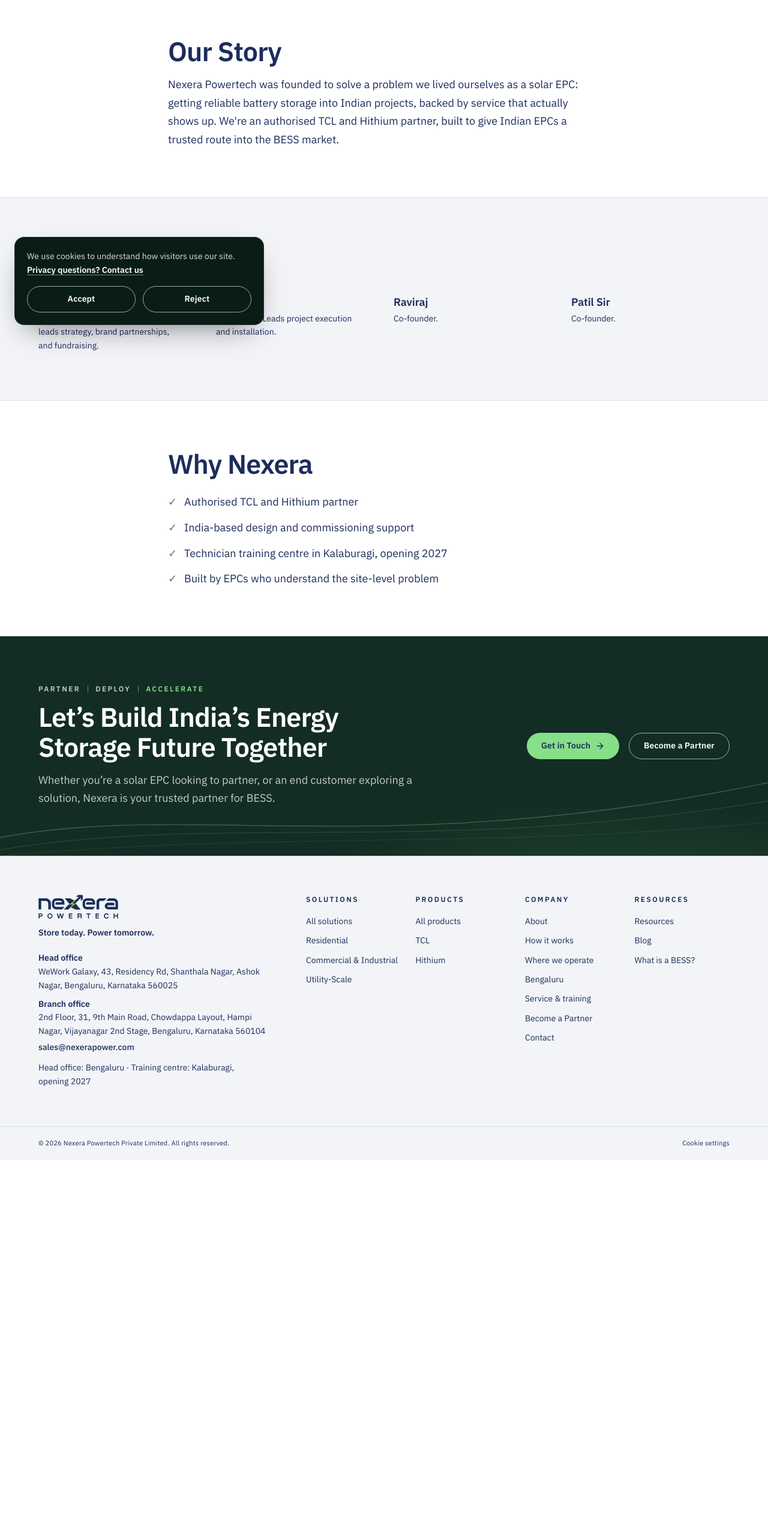
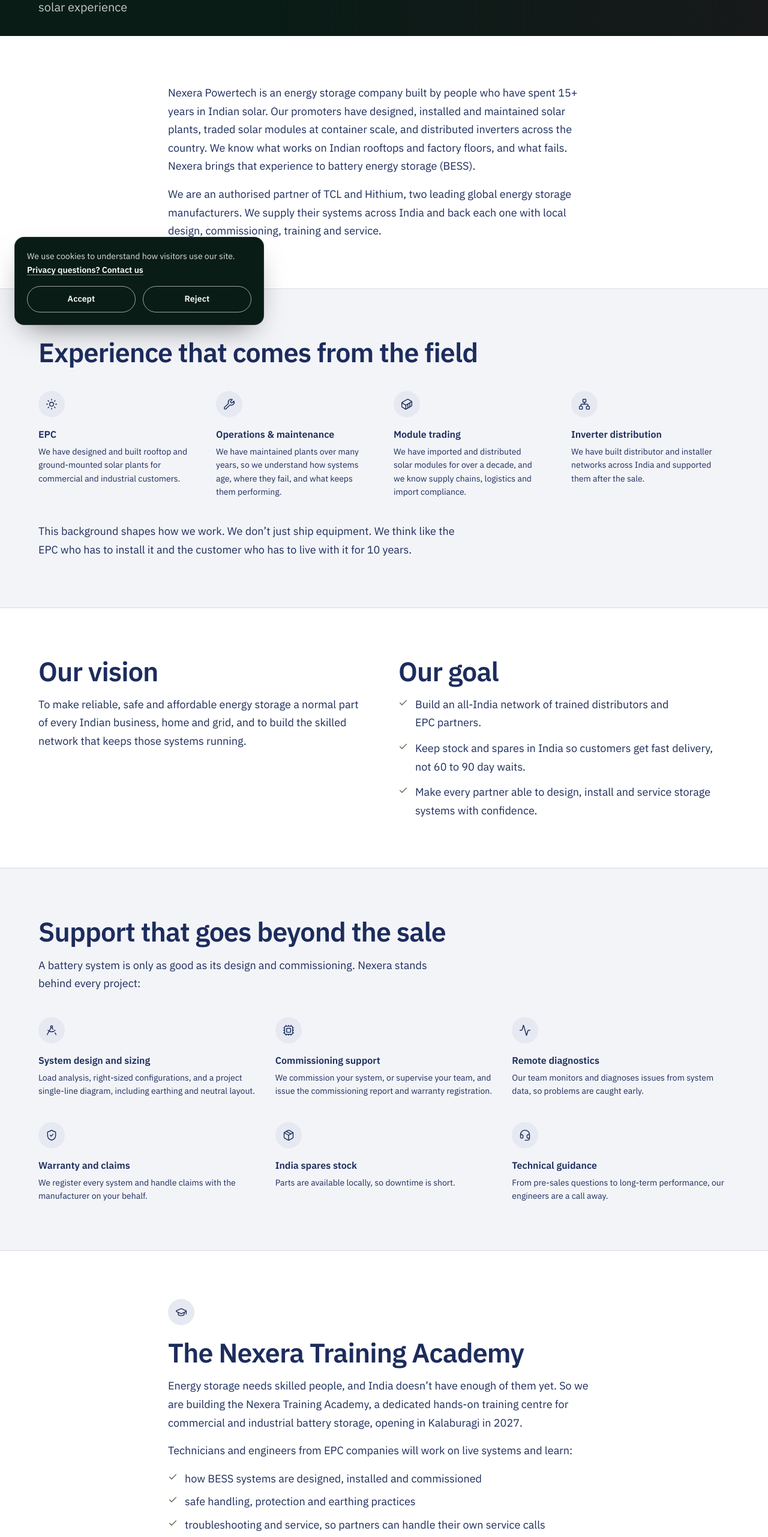
Before and after one commit to Soujanya-patil/Nexera, a React (Vite) app: page /about in a window 1280 px wide. Shown: the part 234-2797 px from the top of the page at 60% size. Before the commit the page ends 2168 px from the top, so only its background shows below. Built offline with nearby package versions, Linux system fonts and the light colour scheme.

Commit message:
Step 9 About page from the director's copy: field experience, vision and goal, support, Nexera Training Academy (Kalaburagi 2027), leadership cards, where we are, Work with us; hash links land on sections of pages still loading

```diff
--- a/src/pages/About.jsx
+++ b/src/pages/About.jsx
@@ -1,21 +1,68 @@
 import { useRef } from "react";
+import { Check, Container, Cpu, DraftingCompass, GraduationCap, Headset, Network, Package, ShieldCheck, Sun, Wrench, Activity } from "lucide-react";
 import PageHeader from "../components/PageHeader";
-import HomeCta from "../components/HomeCta";
+import MagneticButton from "../components/ui/MagneticButton";
+import { ArrowLink } from "../components/solutions/Interactive";
+import { FeatureGrid } from "../components/solutions/SolutionBlocks";
+import { ADDRESS, BRANCH_ADDRESS } from "../data/business";
 import { useScrollReveal } from "../lib/scrollReveal";
 
-const leaders = [
-  { name: "Ankit Jain", role: "Co-founder. 15+ years in solar EPC, leads strategy, brand partnerships, and fundraising." },
-  { name: "Narendra", role: "Co-founder. Leads project execution and installation." },
-  { name: "Raviraj", role: "Co-founder." },
-  { name: "Patil Sir", role: "Co-founder." },
+// The director's "About Section", as written (Step 9). No projects or MW figures, no team photos.
+const FIELD = [
+  { icon: Sun, title: "EPC", text: "We have designed and built rooftop and ground-mounted solar plants for commercial and industrial customers." },
+  {
+    icon: Wrench,
+    title: "Operations & maintenance",
+    text: "We have maintained plants over many years, so we understand how systems age, where they fail, and what keeps them performing.",
+  },
+  {
+    icon: Container,
+    title: "Module trading",
+    text: "We have imported and distributed solar modules for over a decade, and we know supply chains, logistics and import compliance.",
+  },
+  { icon: Network, title: "Inverter distribution", text: "We have built distributor and installer networks across India and supported them after the sale." },
 ];
 
-const why = [
-  "Authorised TCL and Hithium partner",
-  "India-based design and commissioning support",
-  "Technician training centre in Kalaburagi, opening 2027",
-  "Built by EPCs who understand the site-level problem",
+const GOALS = [
+  "Build an all-India network of trained distributors and EPC partners.",
+  "Keep stock and spares in India so customers get fast delivery, not 60 to 90 day waits.",
+  "Make every partner able to design, install and service storage systems with confidence.",
 ];
+
+const SUPPORT = [
+  {
+    icon: DraftingCompass,
+    title: "System design and sizing",
+    text: "Load analysis, right-sized configurations, and a project single-line diagram, including earthing and neutral layout.",
+  },
+  {
+    icon: Cpu,
+    title: "Commissioning support",
+    text: "We commission your system, or supervise your team, and issue the commissioning report and warranty registration.",
+  },
+  { icon: Activity, title: "Remote diagnostics", text: "Our team monitors and diagnoses issues from system data, so problems are caught early." },
+  { icon: ShieldCheck, title: "Warranty and claims", text: "We register every system and handle claims with the manufacturer on your behalf." },
+  { icon: Package, title: "India spares stock", text: "Parts are available locally, so downtime is short." },
+  { icon: Headset, title: "Technical guidance", text: "From pre-sales questions to long-term performance, our engineers are a call away." },
+];
+
+const ACADEMY = [
+  "how BESS systems are designed, installed and commissioned",
+  "safe handling, protection and earthing practices",
+  "troubleshooting and service, so partners can handle their own service calls",
+  "certification, so every installer works to one standard",
+];
+
+// Leadership: simple cards, no photos, in the order given. Raviraj's role is to be confirmed, so none is shown.
+const LEADERS = [
+  { name: "Ankit Jain", role: "Co-founder" },
+  { name: "Narendra", role: "Co-founder" },
+  { name: "Siddhant S Patil", role: "Co-founder" },
+  { name: "Raviraj" },
+];
+
+const H2 = "text-h2 font-semibold text-ink";
+const BODY = "mt-heading max-w-measure text-body text-copy";
 
 export default function About() {
   // The site's scroll reveal: headings rise from their masks, copy and cards fade up (lib/scrollReveal).
@@ -26,51 +73,169 @@ export default function About() {
       <PageHeader
         eyebrow="About Us"
         crumb="About"
-        title="Built by an EPC, for EPCs"
+        title="About Nexera Powertech"
+        subtitle="Powering India’s energy storage future, backed by 15 years of hands-on solar experience"
       />
 
       <section className="bg-white">
         <div className="mx-auto max-w-3xl px-6 py-section">
-          <h2 data-sr="heading" className="text-h2 font-semibold text-ink">Our Story</h2>
-          <p data-sr className="mt-heading max-w-measure text-body text-copy">
-            Nexera Powertech was founded to solve a problem we lived ourselves as a
-            solar EPC: getting reliable battery storage into Indian projects, backed
-            by service that actually shows up. We're an authorised TCL and Hithium
-            partner, built to give Indian EPCs a trusted route into the BESS market.
+          <p data-sr className="max-w-measure text-body text-copy">
+            Nexera Powertech is an energy storage company built by people who have spent 15+ years in Indian solar. Our promoters have
+            designed, installed and maintained solar plants, traded solar modules at container scale, and distributed inverters across the
+            country. We know what works on Indian rooftops and factory floors, and what fails. Nexera brings that experience to battery
+            energy storage (BESS).
+          </p>
+          <p data-sr className="mt-4 max-w-measure text-body text-copy">
+            We are an authorised partner of TCL and Hithium, two leading global energy storage manufacturers. We supply their systems across
+            India and back each one with local design, commissioning, training and service.
           </p>
         </div>
       </section>
 
       <section className="bg-paper border-y border-line">
         <div className="container-site py-section">
-          <h2 data-sr="heading" className="text-h2 font-semibold text-ink">Leadership Team</h2>
-          <div className="mt-8 grid sm:grid-cols-2 md:grid-cols-4 gap-8">
-            {leaders.map((l) => (
-              <div key={l.name} data-sr>
-                <p className="text-h4 font-semibold text-ink">{l.name}</p>
-                <p className="mt-1 text-small text-copy">{l.role}</p>
-              </div>
-            ))}
+          <h2 data-sr="heading" className={H2}>
+            Experience that comes from the field
+          </h2>
+          <FeatureGrid columns={4} className="mt-10" items={FIELD} />
+          <p data-sr className="mt-10 max-w-measure text-body text-copy">
+            This background shapes how we work. We don&rsquo;t just ship equipment. We think like the EPC who has to install it and the
+            customer who has to live with it for 10 years.
+          </p>
+        </div>
+      </section>
+
+      <section className="bg-white">
+        <div className="container-site grid gap-12 py-section md:grid-cols-2">
+          <div>
+            <h2 data-sr="heading" className={H2}>
+              Our vision
+            </h2>
+            <p data-sr className={BODY}>
+              To make reliable, safe and affordable energy storage a normal part of every Indian business, home and grid, and to build the
+              skilled network that keeps those systems running.
+            </p>
           </div>
+          <div>
+            <h2 data-sr="heading" className={H2}>
+              Our goal
+            </h2>
+            <ul data-sr className="mt-heading space-y-3 text-body text-copy">
+              {GOALS.map((g) => (
+                <li key={g} className="flex gap-3">
+                  <Check aria-hidden="true" className="mt-1 h-4 w-4 shrink-0 text-label" strokeWidth={2.4} />
+                  {g}
+                </li>
+              ))}
+            </ul>
+          </div>
+        </div>
+      </section>
+
+      <section className="bg-paper border-y border-line">
+        <div className="container-site py-section">
+          <h2 data-sr="heading" className={H2}>
+            Support that goes beyond the sale
+          </h2>
+          <p data-sr className={BODY}>
+            A battery system is only as good as its design and commissioning. Nexera stands behind every project:
+          </p>
+          <FeatureGrid columns={3} className="mt-10" items={SUPPORT} />
         </div>
       </section>
 
       <section className="bg-white">
         <div className="mx-auto max-w-3xl px-6 py-section">
-          <h2 data-sr="heading" className="text-h2 font-semibold text-ink">Why Nexera</h2>
-          <ul className="mt-6 space-y-3">
-            {why.map((w) => (
-              <li key={w} data-sr className="flex gap-3 text-body text-copy">
-                <span className="text-label">✓</span>
-                {w}
+          <span data-sr aria-hidden="true" className="grid h-11 w-11 place-items-center rounded-full bg-ice text-ink">
+            <GraduationCap className="h-5 w-5" strokeWidth={1.7} />
+          </span>
+          <h2 data-sr="heading" className={`mt-5 ${H2}`}>
+            The Nexera Training Academy
+          </h2>
+          <p data-sr className={BODY}>
+            Energy storage needs skilled people, and India doesn&rsquo;t have enough of them yet. So we are building the Nexera Training
+            Academy, a dedicated hands-on training centre for commercial and industrial battery storage, opening in Kalaburagi in 2027.
+          </p>
+          <p data-sr className="mt-4 max-w-measure text-body text-copy">
+            Technicians and engineers from EPC companies will work on live systems and learn:
+          </p>
+          <ul data-sr className="mt-4 space-y-2 text-body text-copy">
+            {ACADEMY.map((a) => (
+              <li key={a} className="flex gap-3">
+                <Check aria-hidden="true" className="mt-1 h-4 w-4 shrink-0 text-label" strokeWidth={2.4} />
+                {a}
               </li>
             ))}
           </ul>
+          <p data-sr className="mt-6 max-w-measure text-body text-copy">
+            Nexera-certified installers deliver better projects, protect warranties, and give customers confidence.
+          </p>
         </div>
       </section>
 
-      {/* The shared closing band (as on the partner pages, the blog and resources). */}
-      <HomeCta contactTo="/#contact" />
+      <section className="bg-paper border-y border-line">
+        <div className="container-site grid gap-12 py-section md:grid-cols-2">
+          <div>
+            <h2 data-sr="heading" className={H2}>
+              Leadership
+            </h2>
+            <ul data-sr className="mt-8 grid gap-4 sm:grid-cols-2">
+              {LEADERS.map((l) => (
+                <li key={l.name} className="rounded-card border border-line bg-white p-6">
+                  <p className="text-h4 font-semibold text-ink">{l.name}</p>
+                  {l.role && <p className="mt-1 text-small text-copy">{l.role}</p>}
+                </li>
+              ))}
+            </ul>
+          </div>
+          <div>
+            <h2 data-sr="heading" className={H2}>
+              Where we are
+            </h2>
+            <dl data-sr className="mt-8 space-y-5 text-small text-copy">
+              <div>
+                <dt className="text-h4 font-semibold text-ink">Bengaluru</dt>
+                <dd className="mt-2">
+                  <span className="block font-semibold text-ink">Head office</span>
+                  {ADDRESS}
+                  <span className="mt-2 block font-semibold text-ink">Branch office</span>
+                  {BRANCH_ADDRESS}
+                </dd>
+              </div>
+              <div>
+                <dt className="text-h4 font-semibold text-ink">Kalaburagi</dt>
+                <dd className="mt-2">Nexera Training Academy, opening 2027</dd>
+              </div>
+            </dl>
+            <ArrowLink to="/where-we-operate" className="mt-6 min-h-11">
+              Where we operate
+            </ArrowLink>
+          </div>
+        </div>
+      </section>
+
+      {/* Work with us: the page's closing band (in place of the shared one, so the page ends on one ask). */}
+      <section aria-labelledby="work-with-us" className="bg-deep-grid hero-ground text-white">
+        <div className="container-site py-section">
+          <h2 id="work-with-us" data-sr="heading" className="text-h2 font-semibold">
+            Work with us
+          </h2>
+          <p data-sr className="mt-heading max-w-measure text-body text-paper/80">
+            Whether you are an EPC company, a distributor or a business planning to add storage, we&rsquo;d like to hear from you.
+          </p>
+          <div data-sr className="mt-8 flex flex-wrap items-center gap-4">
+            <MagneticButton to="/contact" arrow spotlight>
+              Talk to our team
+            </MagneticButton>
+            <MagneticButton to="/become-a-partner" variant="outline" sweep>
+              Become a partner
+            </MagneticButton>
+            <MagneticButton to="/service-training#training" variant="outline" sweep>
+              Join the Academy
+            </MagneticButton>
+          </div>
+        </div>
+      </section>
     </div>
   );
 }
--- a/src/pages/ServiceTraining.jsx
+++ b/src/pages/ServiceTraining.jsx
@@ -53,7 +53,8 @@ export default function ServiceTraining() {
         </div>
       </section>
 
-      <section className="bg-white">
+      {/* id="training": the About page's "Join the Academy" lands here. */}
+      <section id="training" className="scroll-mt-16 bg-white">
         <div className="container-site py-section">
           <SectionIcon icon={GraduationCap} />
           <h2 data-sr="heading" className="mt-5 text-h2 font-semibold text-ink">
--- a/src/seo/routes.js
+++ b/src/seo/routes.js
@@ -166,10 +166,10 @@ const PAGES = [
   {
     path: "/about",
     label: "About",
-    h1: "Built by an EPC, for EPCs",
-    title: "About Us — Built by an EPC, for EPCs | NEXERA",
+    h1: "About Nexera Powertech",
+    title: "About Nexera Powertech | BESS Distributor in India",
     description:
-      "NEXERA is an authorised TCL and Hithium partner built by EPCs, with design and commissioning support and a Kalaburagi training centre opening 2027.",
+      "Nexera Powertech brings 15+ years of Indian solar experience to battery energy storage, as an authorised TCL and Hithium partner in India.",
   },
   {
     path: "/how-it-works",
```
Also changed, not shown: src/components/Layout.jsx (+31 -3 lines), 2 other files (tests, documents, lock files or other folders).
